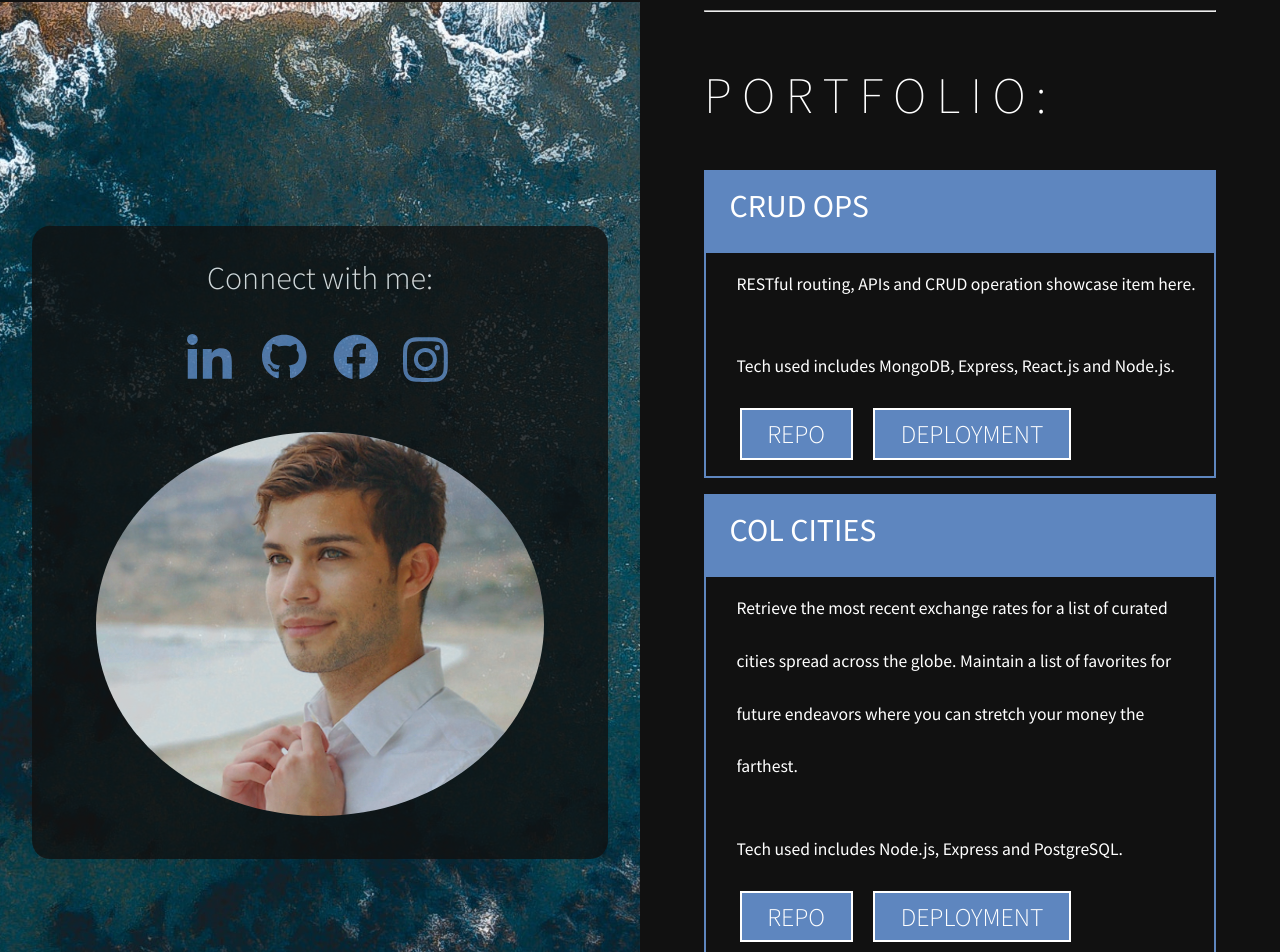
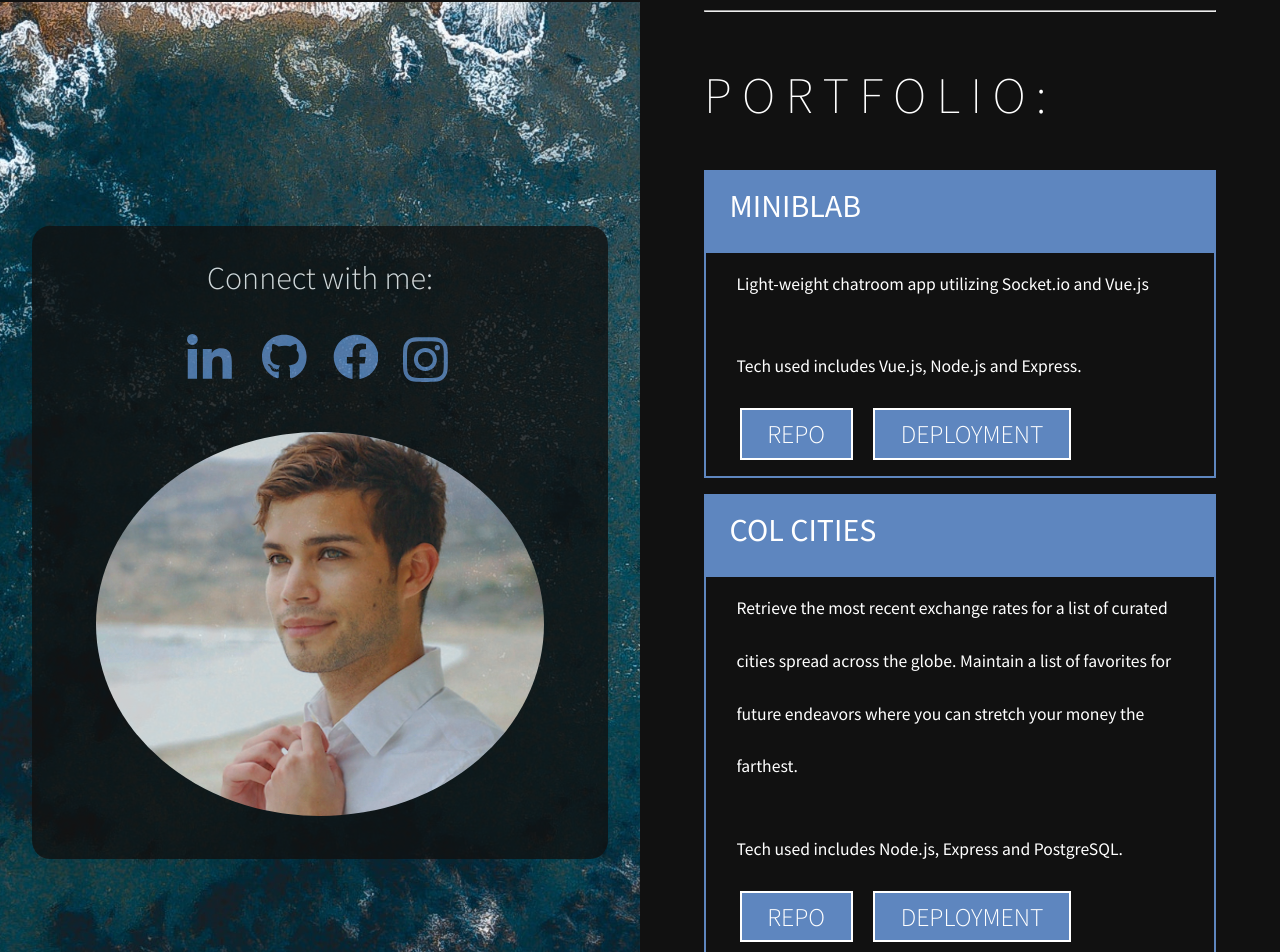
Before and after one commit to jimmygranadino/portfolio-react, a React (Create React App) app: page / in a window 1280 px wide. Shown: the part 1900-2852 px from the top of the page. Built offline with nearby package versions, Linux system fonts and the light colour scheme; a web font is replaced by a local one.

Commit message:
p4 added to portfolio section:

```diff
--- a/src/components/Portfolio.jsx
+++ b/src/components/Portfolio.jsx
@@ -6,14 +6,14 @@ const Portfolio = () => {
             <hr></hr>
             <h1 className="headings" id="portfolio">PORTFOLIO:</h1>
             <div className="port-title-card">
-                <h2 className="port-title-text">CRUD OPS</h2>
+                <h2 className="port-title-text">MINIBLAB</h2>
             </div>
             <div className="port-body-card">
-                <p className="content-text">RESTful routing, APIs and CRUD operation showcase item here.</p>
+                <p className="content-text">Light-weight chatroom app utilizing Socket.io and Vue.js</p>
                 <br />
-                <p className="content-text">Tech used includes MongoDB, Express, React.js and Node.js.</p>
+                <p className="content-text">Tech used includes Vue.js, Node.js and Express.</p>
                 <br />
-                <a href="#" className="norm-btn">REPO</a> <a href="#" className="norm-btn">DEPLOYMENT</a>
+                <a href="#https://github.com/jimmygranadino/miniblab" className="norm-btn">REPO</a> <a href="#https://wonderful-haibt-c86035.netlify.app/" className="norm-btn">DEPLOYMENT</a>
             </div>
             <div className="port-title-card">
                 <h2 className="port-title-text">COL CITIES</h2>
@@ -23,7 +23,7 @@ const Portfolio = () => {
                 <br />
                 <p className="content-text">Tech used includes Node.js, Express and PostgreSQL.</p>
                 <br />
-                <a href="https://github.com/jimmygranadino/p2" className="norm-btn">REPO</a> <a href="https://col-cities.herokuapp.com/" className="norm-btn">DEPLOYMENT</a>
+                <a href="https://github.com/jimmygranadino/p2" className="norm-btn">REPO</a> <a href="https://colcities.herokuapp.com/" className="norm-btn">DEPLOYMENT</a>
             </div>
             <div className="port-title-card">
                 <h2 className="port-title-text">BADGER DODGER</h2>
```
